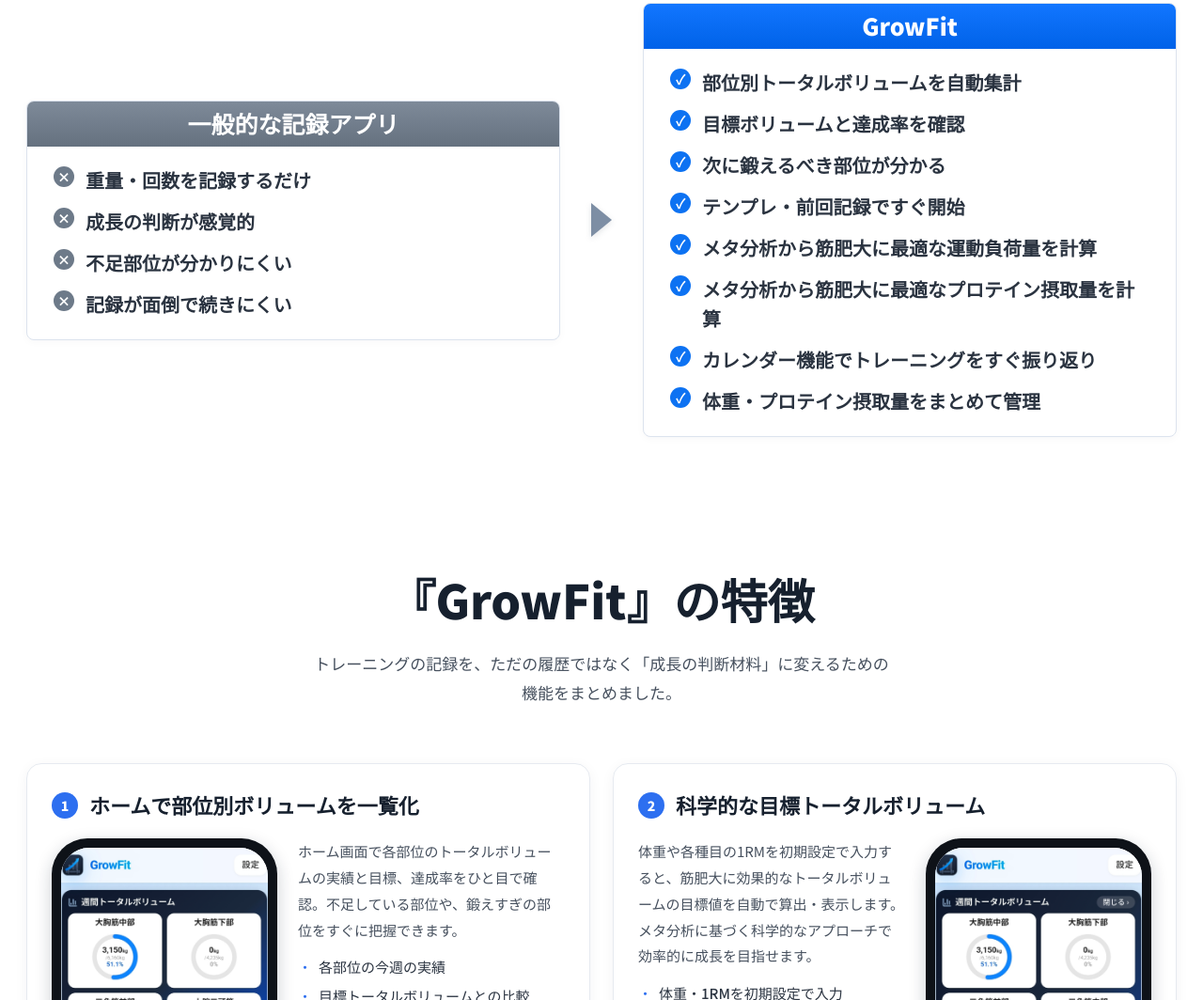
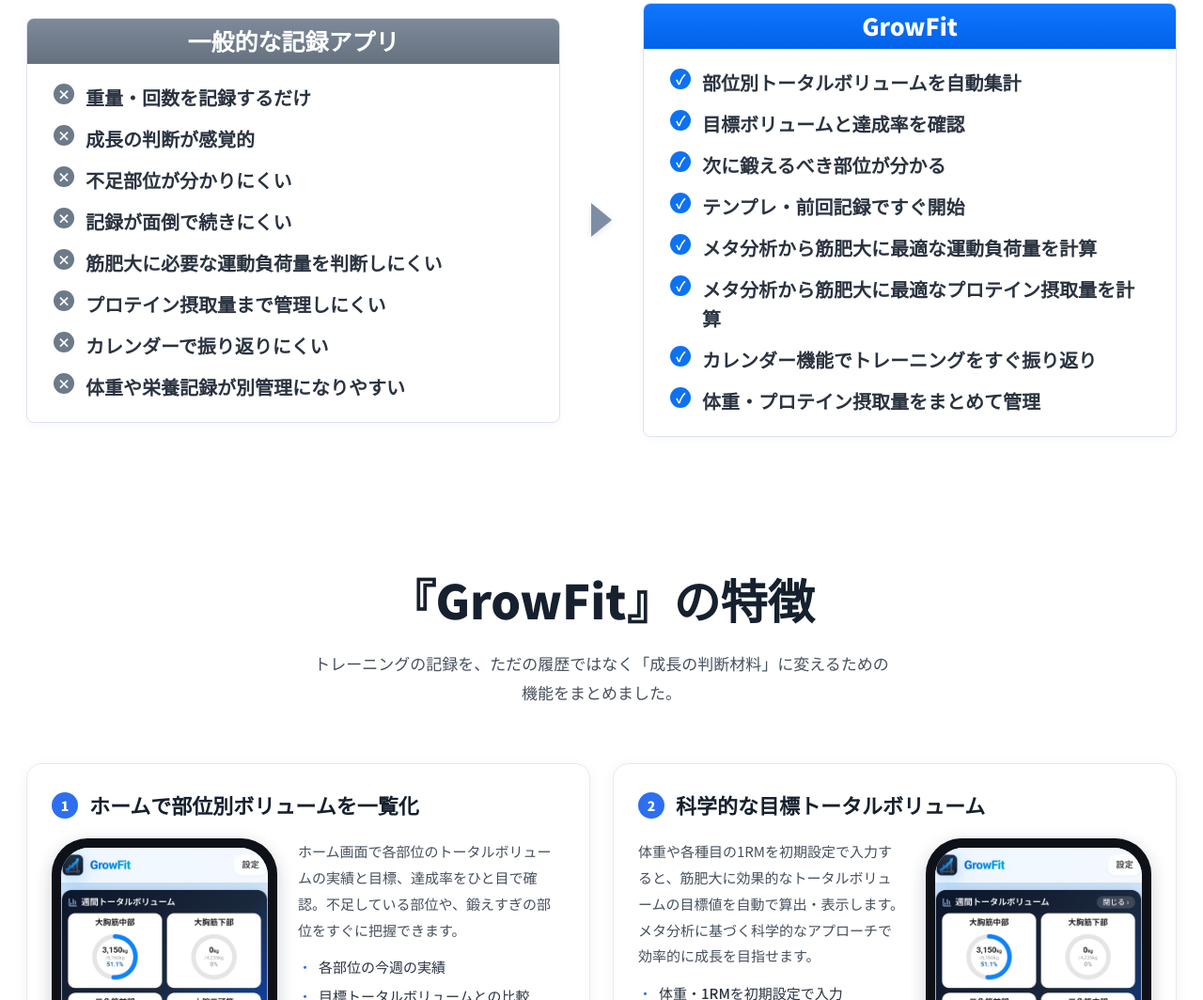
Before and after one commit to kouhei9028/GrowFit, a plain HTML site: page public/index.html in a window 1280 px wide. Shown: the part 2309-3373 px from the top of the page at 94% size. Drawn offline with Linux system fonts and the light colour scheme; a script that the page names is missing.

Commit message:
Add comparison drawbacks

```diff
--- a/public/index.html
+++ b/public/index.html
@@ -663,6 +663,10 @@
             <li><span class="compare-icon compare-icon--bad">×</span>成長の判断が感覚的</li>
             <li><span class="compare-icon compare-icon--bad">×</span>不足部位が分かりにくい</li>
             <li><span class="compare-icon compare-icon--bad">×</span>記録が面倒で続きにくい</li>
+            <li><span class="compare-icon compare-icon--bad">×</span>筋肥大に必要な運動負荷量を判断しにくい</li>
+            <li><span class="compare-icon compare-icon--bad">×</span>プロテイン摂取量まで管理しにくい</li>
+            <li><span class="compare-icon compare-icon--bad">×</span>カレンダーで振り返りにくい</li>
+            <li><span class="compare-icon compare-icon--bad">×</span>体重や栄養記録が別管理になりやすい</li>
           </ul>
         </div>
 
```
